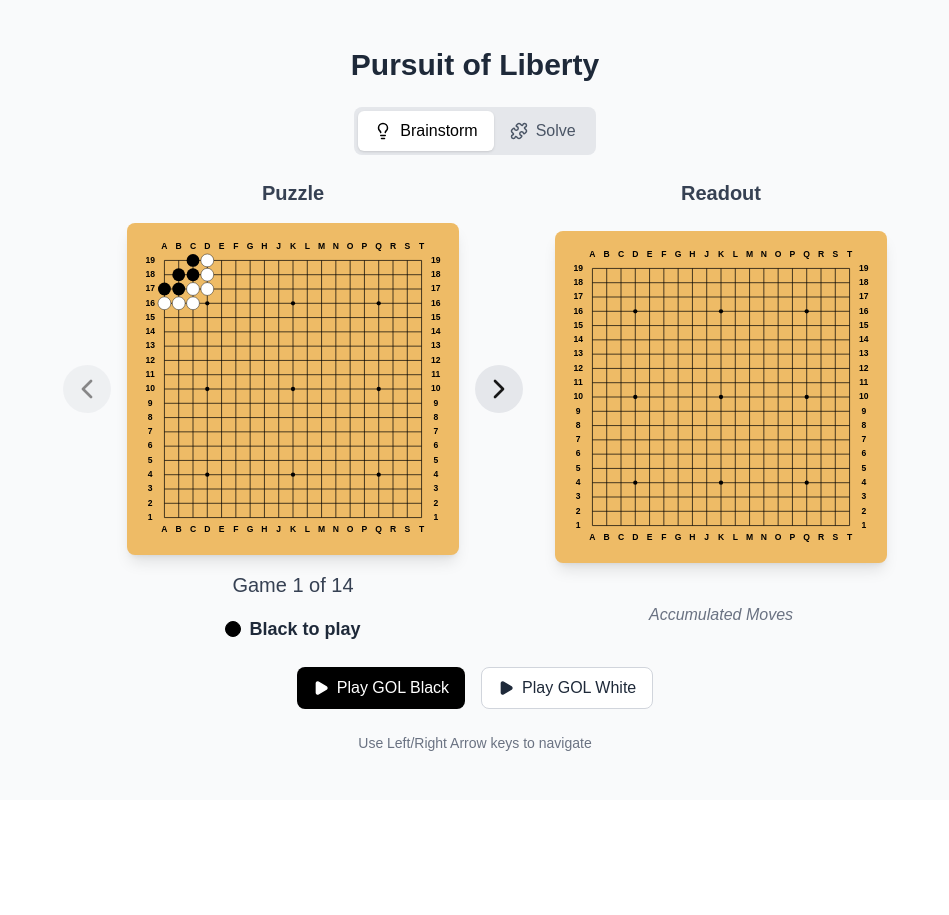
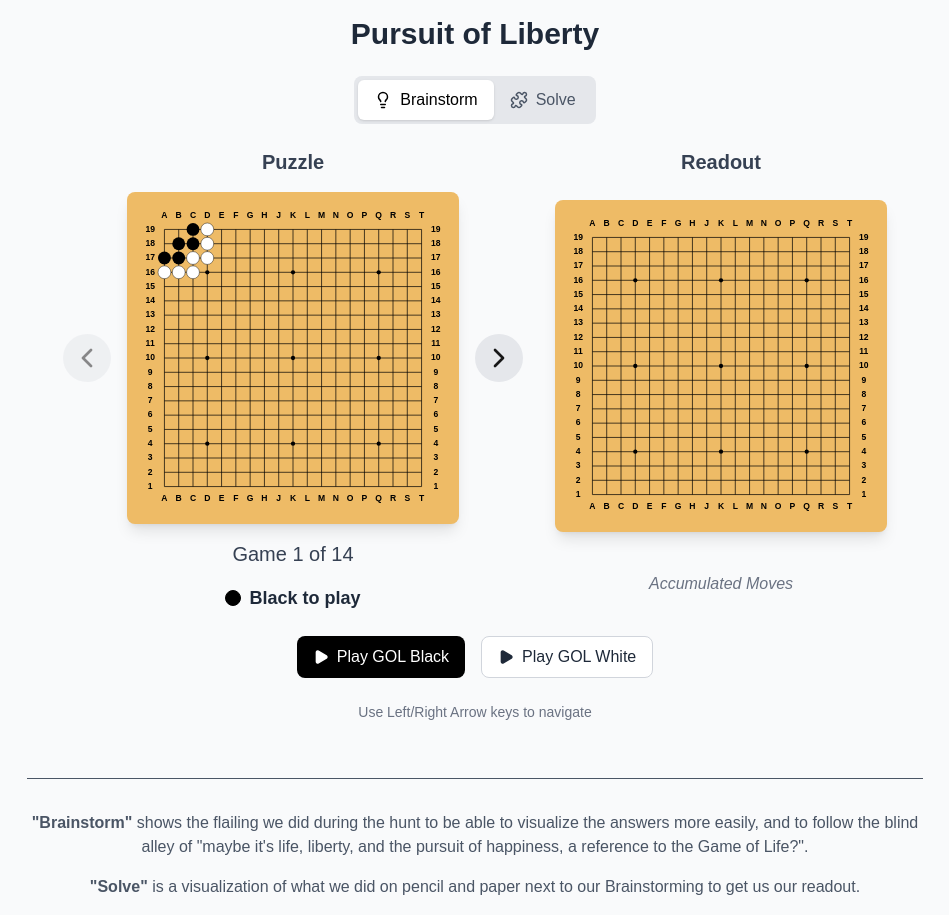
Before and after one commit to cshabsin/hunt2026, a Next.js app in the folder pursuit/: page / in a window 1280 px wide. Shown: the whole page, without its empty margins (165-1114 px from the left). Before the commit the page ends 800 px from the top, so only its background shows below. Built offline with nearby package versions, Linux system fonts and the light colour scheme.

Commit message:
Add explanatory text for Brainstorm and Solve modes

```diff
--- a/pursuit/components/GameViewer.tsx
+++ b/pursuit/components/GameViewer.tsx
@@ -306,6 +306,18 @@ export default function GameViewer({ games }: GameViewerProps) {
         <p className="text-sm text-gray-500">
             Use Left/Right Arrow keys to navigate
         </p>
+
+        <div className="max-w-4xl text-center text-gray-600 space-y-4 mt-8 border-t pt-8">
+            <p>
+                <strong>"Brainstorm"</strong> shows the flailing we did during the hunt to be able to
+                visualize the answers more easily, and to follow the blind alley of
+                "maybe it's life, liberty, and the pursuit of happiness, a reference to the Game of Life?".
+            </p>
+            <p>
+                <strong>"Solve"</strong> is a visualization of what we did on pencil and paper
+                next to our Brainstorming to get us our readout.
+            </p>
+        </div>
     </div>
   );
 }
```
